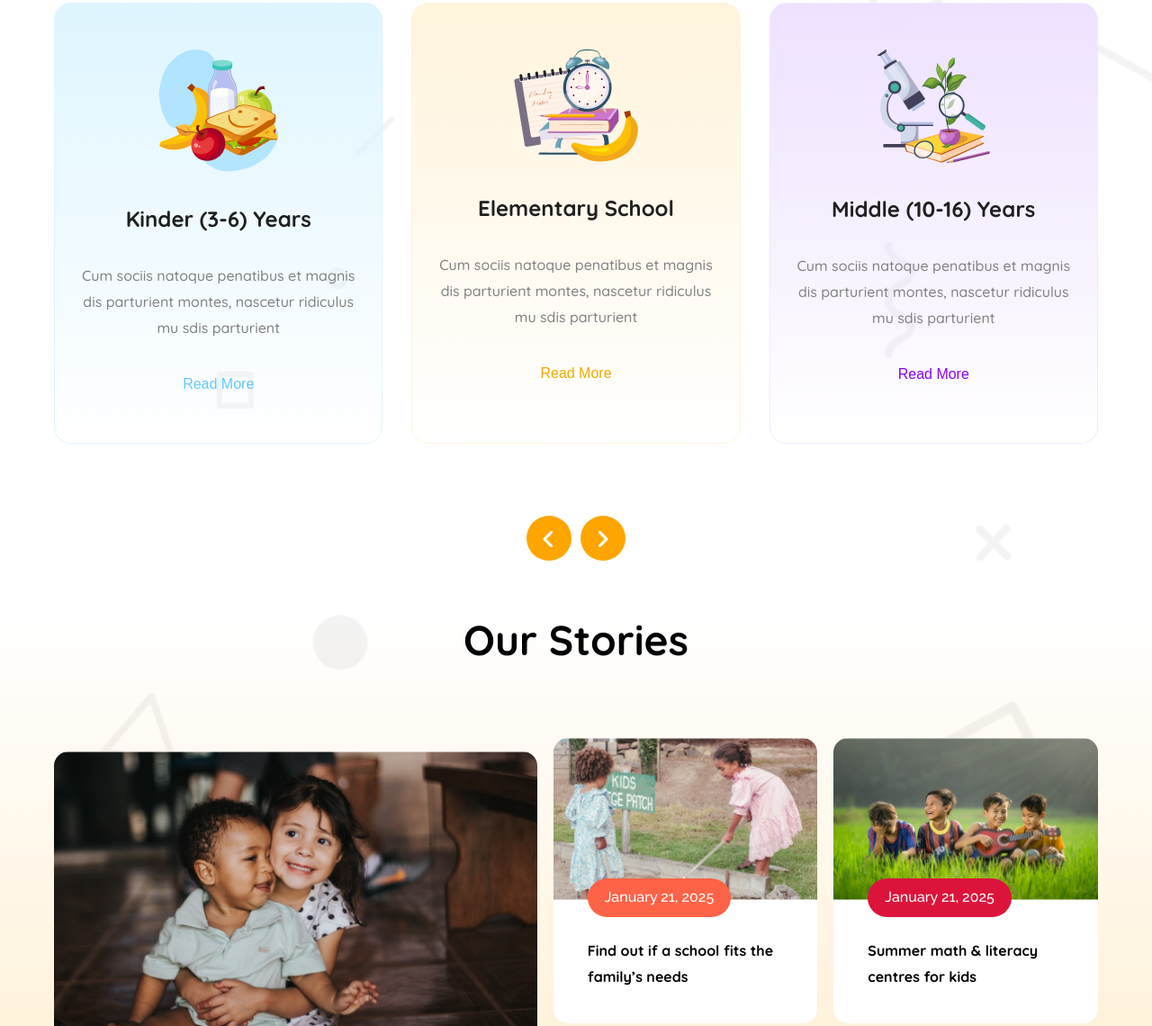
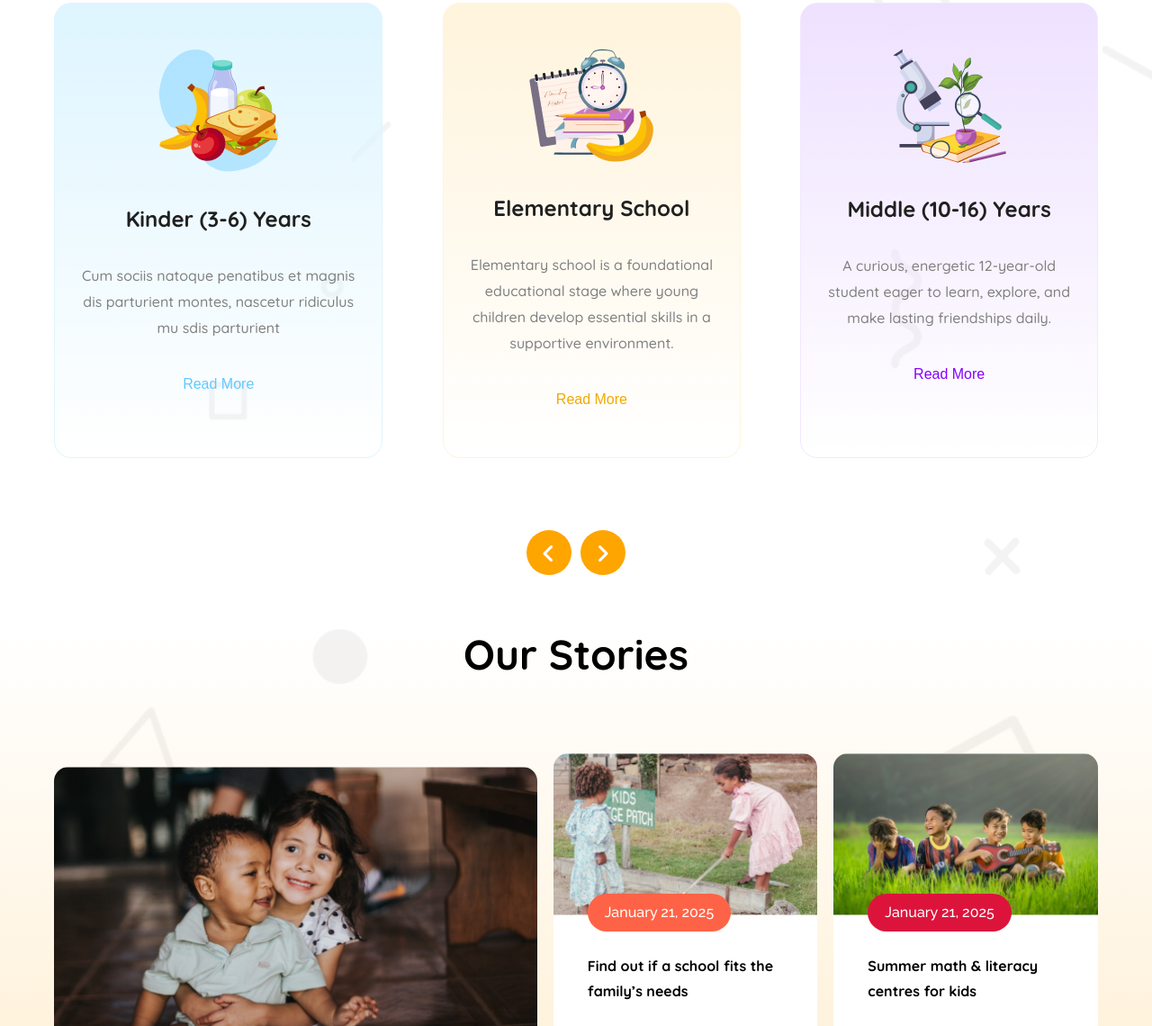
Before and after one commit to ZakariyaHussain/assignment-2, a plain HTML site: page index.html in a window 1280 px wide. Shown: the part 987-2127 px from the top of the page at 90% size. Drawn offline with Linux system fonts and the light colour scheme.

Commit message:
Lorem content changed

```diff
--- a/index.html
+++ b/index.html
@@ -60,17 +60,13 @@
                     <div class="card2">
                         <img class="card-img" src="assets/elementary.png" alt="">
                         <h3 class="card-title">Elementary School</h3>
-                        <p class="card-description">Cum sociis natoque penatibus et magnis<br>
-                            dis parturient montes, nascetur ridiculus<br>
-                            mu sdis parturient</p>
+                        <p class="card-description">Elementary school is a foundational <br> educational stage where young<br> children develop essential skills in a<br> supportive environment.</p>
                         <button class="card-btn"><a class="btn2 card-link" href="">Read More</a></button>
                     </div>
                     <div class="card3">
                         <img class="card-img" src="assets/middle.png" alt="">
                         <h3 class="card-title">Middle (10-16) Years</h3>
-                        <p class="card-description">Cum sociis natoque penatibus et magnis<br>
-                            dis parturient montes, nascetur ridiculus<br>
-                            mu sdis parturient</p>
+                        <p class="card-description">A curious, energetic 12-year-old <br> student eager to learn, explore, and<br> make lasting friendships daily.</p>
                         <button class="card-btn"><a class="btn3 card-link" href="">Read More</a></button>
                     </div>
                 </div>
@@ -151,7 +147,7 @@
                     <img src="assets/footer-logo.png" alt="">
                     <h2 class="footer-logo-title logo-title">Kids<br>School</h2>
                 </div>
-                <p class="banner-description">Pizza ipsum dolor meat lovers buffalo.<br> Deep dolor roll melted bacon Bianca pan<br> bacon pineapple Aussie. Mayo rib sauce<br> Hawaiian meatball.</p>
+                <p class="banner-description">A kids' school fosters learning, creativity,<br> and social development, providing a nurturing<br> environment for young minds to grow and thrive.</p>
             </div>
             <div class="footer-menu">
                 <h3 class="footer-common-title">About School</h3>
```
